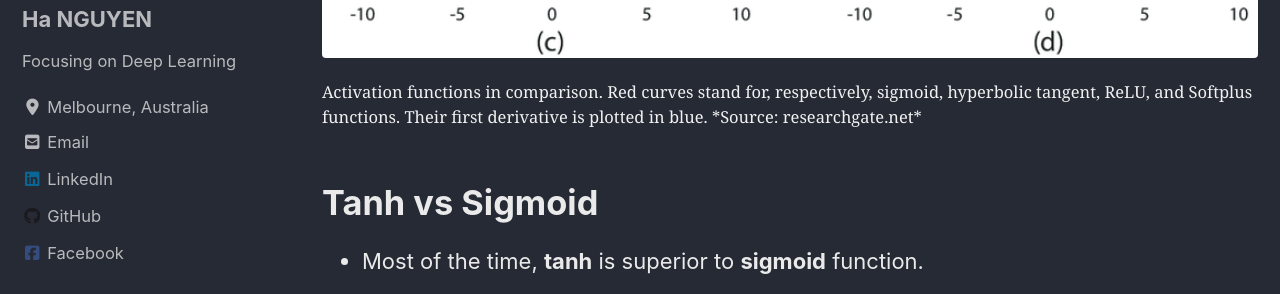
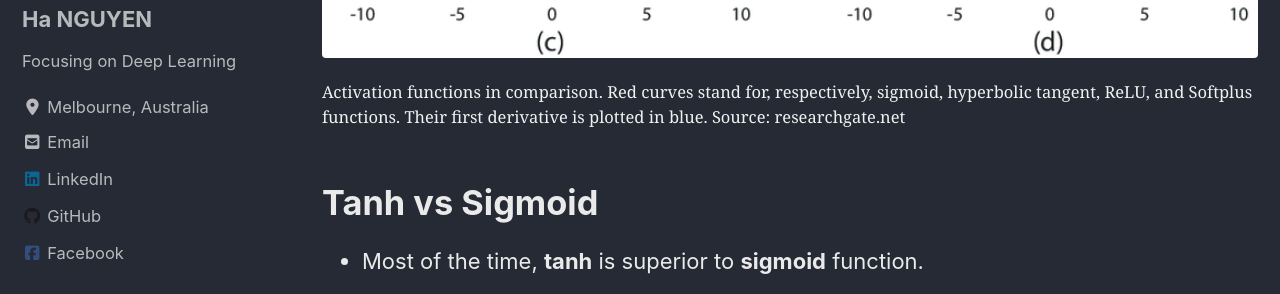
Before and after one commit to datasciblog/datasciblog.github.io, a Jekyll site: the page built from _posts/2019-12-06-DL-01-activation-functions.md, in a window 1280 px wide and 900 px high, scrolled down 900 px. Shown: the part 180-474 px from the top of the window. Built offline with Jekyll 4.4.1, drawn with Linux system fonts in a browser that asks for light colours; cached includes are drawn as plain includes; nearby versions of some CDN libraries.

```diff
--- a/_posts/2019-12-06-DL-01-activation-functions.md
+++ b/_posts/2019-12-06-DL-01-activation-functions.md
@@ -22,7 +22,7 @@ These are some takeaways from [Activation Functions lecture](https://www.courser
 
 <figure>
 	<img src="https://github.com/datasciblog/datasciblog.github.io/blob/master/_posts/images/2019-12-06-DL-01-activation-functions/1.png?raw=true">
-	<figcaption>Activation functions in comparison. Red curves stand for, respectively, sigmoid, hyperbolic tangent, ReLU, and Softplus functions. Their first derivative is plotted in blue. *Source: researchgate.net*</figcaption>
+	<figcaption>Activation functions in comparison. Red curves stand for, respectively, sigmoid, hyperbolic tangent, ReLU, and Softplus functions. Their first derivative is plotted in blue. Source: researchgate.net</figcaption>
 </figure>
 
 # Tanh vs Sigmoid
```
